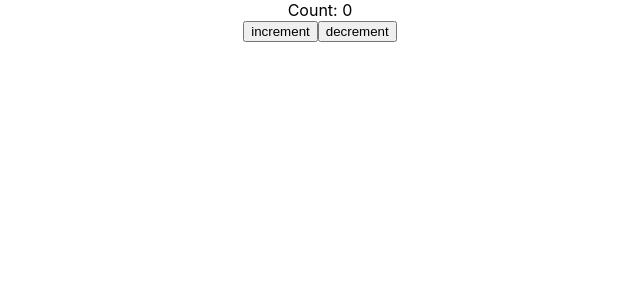
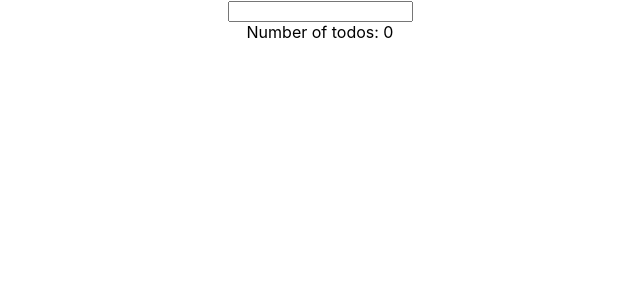
Before and after one commit to nilanshu96/react-hooks-tutorial, a React (Create React App) app: page / in a window 1280 px wide. Shown: the top 300 px of the page, without its empty margins (320-960 px from the left). Built offline with nearby package versions, Linux system fonts and the light colour scheme.

Commit message:
tested a simple todo list with useReducer

```diff
--- a/src/App.js
+++ b/src/App.js
@@ -1,28 +1,43 @@
-import { useReducer } from 'react';
+import { useReducer, useState } from 'react';
 
 import './App.css';
 
 function reducer(state, action) {
 
   switch (action.type) {
-    case 'increment': return ++state;
-    case 'decrement': return --state;
+    case 'add-todo': return {
+      todos: [...state.todos, { text: action.text, completed: false }],
+      todoCount: state.todoCount + 1
+    };
+    case 'toggle-todo': return {
+      todos: state.todos.map((t, idx) => idx === action.idx ? { ...t, completed: !t.completed } : t),
+      todoCount: state.todoCount
+    }
     default: return state;
   }
 }
 
-const INCREMENT = 'increment';
-const DECREMENT = 'decrement';
 
 function App() {
 
-  const [count, dispatch] = useReducer(reducer, 0);
+  const [{ todos, todoCount }, dispatch] = useReducer(reducer, { todos: [], todoCount: 0 });
+  const [text, setText] = useState("");
 
   return (
     <div className="App">
-      <div>Count: {count}</div>
-      <button onClick={() => dispatch({ type: INCREMENT })}>increment</button>
-      <button onClick={() => dispatch({ type: DECREMENT })}>decrement</button>
+      <form onSubmit={(e) => {
+        e.preventDefault();
+        dispatch({ type: 'add-todo', text });
+        setText("");
+      }}>
+        <input value={text} onChange={(e) => setText(e.target.value)}></input>
+      </form>
+      <div>Number of todos: {todoCount}</div>
+      {todos.map((t, idx) => (
+        <div key={idx} onClick={() => dispatch({ type: 'toggle-todo', idx })} style={{ textDecoration: t.completed ? 'line-through' : '' }}>
+          {t.text}
+        </div>
+      ))}
     </div>
   );
 }
```
